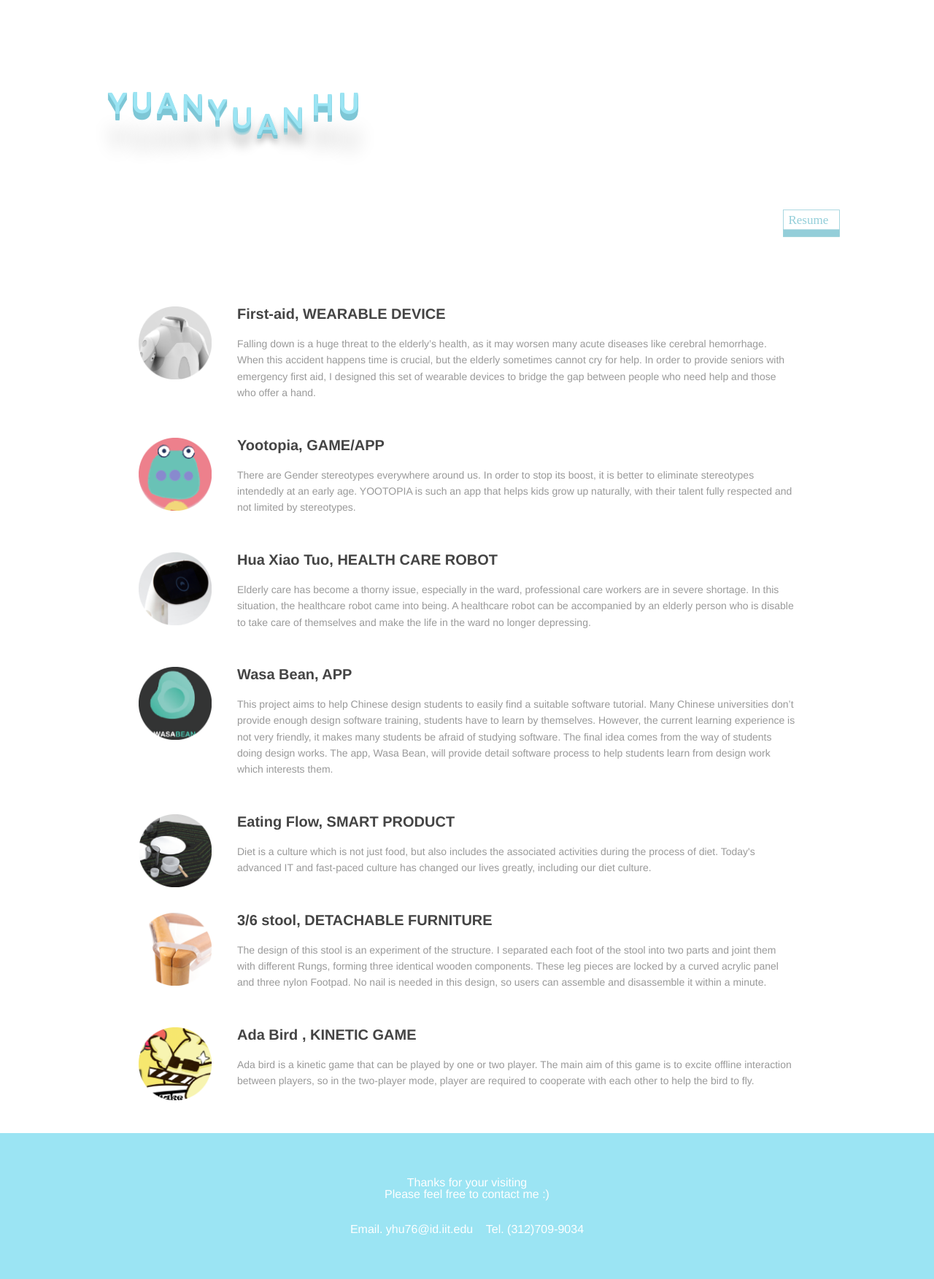
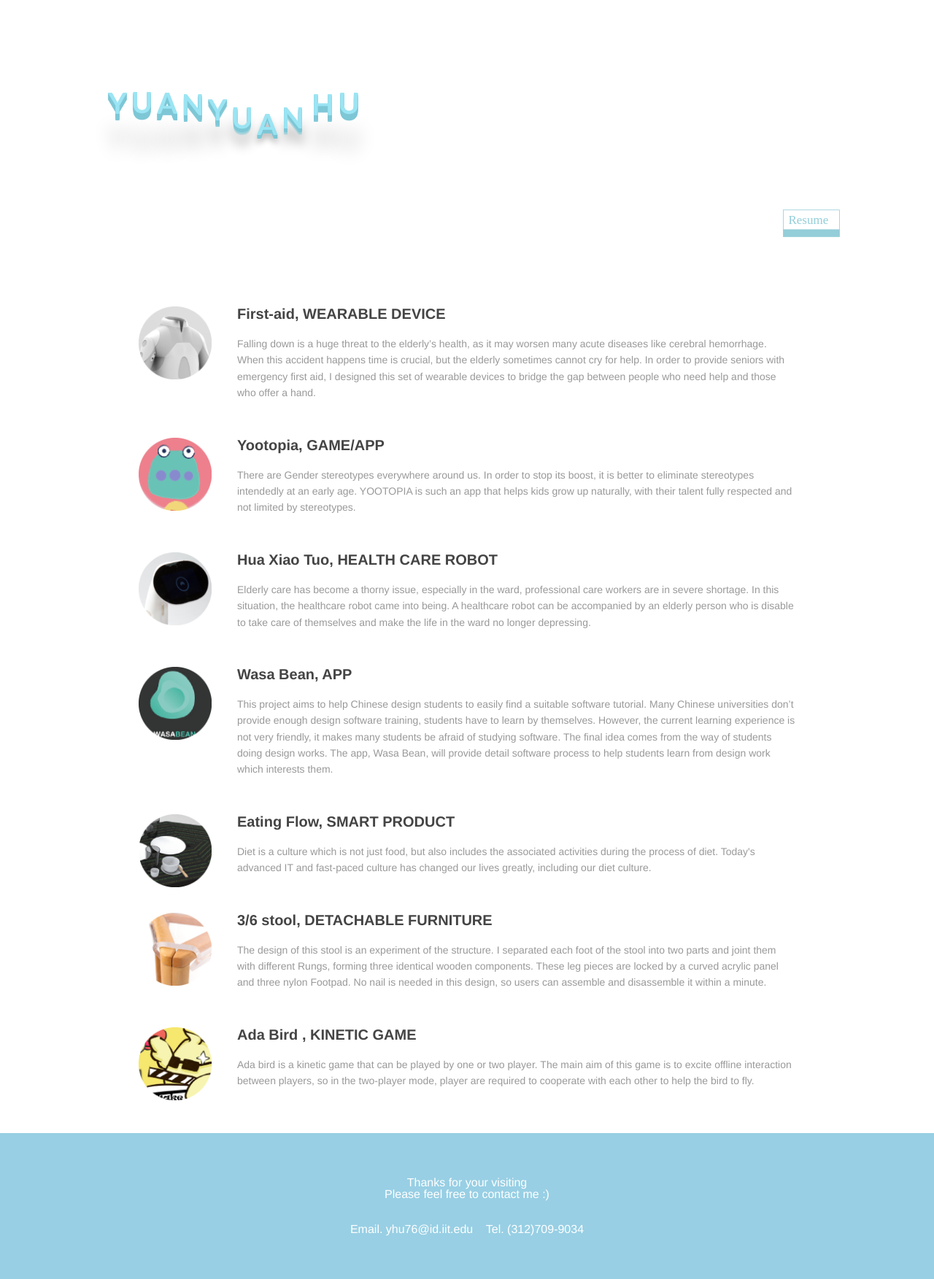
Before and after one commit to yuanyuanhu96/Potfolio-Archive, a Jekyll site: the page built from index.md, in a window 1280 px wide. Shown: the whole page at 73% size. Built offline with Jekyll 4.4.1, drawn with Linux system fonts in a browser that asks for light colours.

Commit message:
Update style.css

```diff
--- a/_includes/style.css
+++ b/_includes/style.css
@@ -488,7 +488,7 @@ h1 span:nth-child(11) {
   height: 200px;
   float: left;
   //background: linear-gradient( #8CC5DF, #A7DAF1); /* 标准的语法 */
-   background-color: #9BE4F3;
+   background-color: #98CFE4;
   min-width: 100%;
   text-align: center;
   color: #FFFFFF;
```
